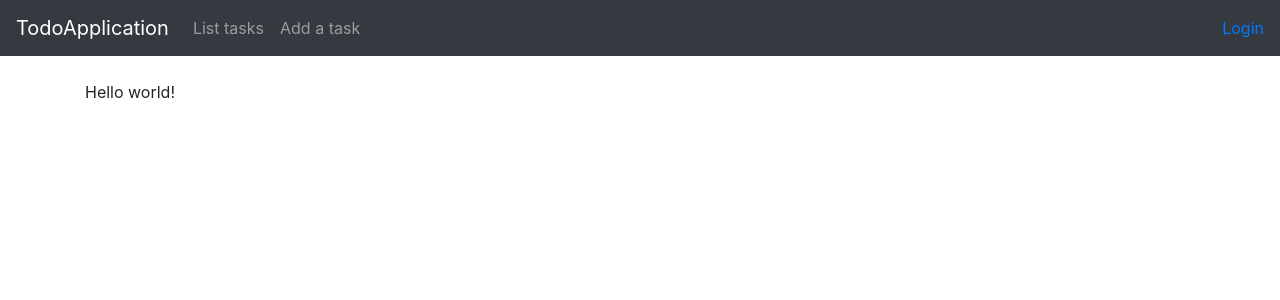
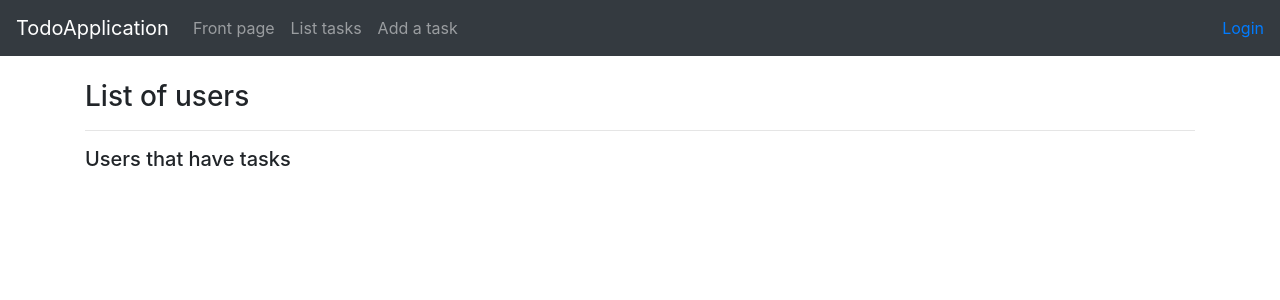
Before and after one commit to aarekr/todoApp, a Flask app: template application/templates/index.html in a window 1280 px wide. Shown: the top 300 px of the page. Run offline with Flask 2, Linux system fonts and the light colour scheme; the template is opened without the code that fills it, so the values that code supplies are empty; some libraries are stand-ins or nearby versions.

```diff
--- a/application/templates/index.html
+++ b/application/templates/index.html
@@ -1,22 +1,19 @@
 {% extends "layout.html" %}
 
 {% block body %}
-  <p>
-    Hello world!
-  </p>
+  <h3>List of users</h3> <hr>
+
+
+  <h5>Users that have tasks</h5>
+
+
 {% if needs_tasks is defined %}
-<p>
-  The following users need work:
-</p>
-
-<ul>
-  {% for user in needs_tasks %}
-  <li>
-    {{user.id}} {{user.name}}
-  </li>
-  {% endfor %}
-</ul>
-
+  <h5>The following users need work: </h5>
+  <ul>
+    {% for user in needs_tasks %}
+      <li>{{user.id}} {{user.name}}</li>
+    {% endfor %}
+  </ul>
 {% endif %}
 
 {% endblock %}
--- a/application/templates/layout.html
+++ b/application/templates/layout.html
@@ -1,4 +1,4 @@
-  <!DOCTYPE html>
+<!DOCTYPE html>
   <html>
     <head>
       <meta charset="utf-8">
@@ -16,10 +16,13 @@
 	<div class="collapse navbar-collapse" id="navbarCollapse">
           <ul class="navbar-nav mr-auto">
             <li class="nav-item">
-              <a class="nav-link" href="{{ url_for('tasks_index') }} ">List tasks</a>
+              <a class="nav-link" href="{{ url_for('index') }}">Front page</a>
             </li>
             <li class="nav-item">
-              <a class="nav-link" href="{{ url_for('tasks_form') }} ">Add a task</a>
+              <a class="nav-link" href="{{ url_for('tasks_index') }}">List tasks</a>
+            </li>
+            <li class="nav-item">
+              <a class="nav-link" href="{{ url_for('tasks_form') }}">Add a task</a>
             </li>
           </ul>
           <div class="form-inline mt-2 mt-md-0">
@@ -34,9 +37,7 @@
 
       <main role="main" class="container">
         {% block body %}
-        <p>
-        Tasks to do
-        </p>
+          <p>Tasks to do</p>
         {% endblock %}
       </main>
 
--- a/application/templates/tasks/list.html
+++ b/application/templates/tasks/list.html
@@ -12,7 +12,7 @@
       <td>{{ task.done }}</td>
       <td>
 	<form method="POST" action="{{ url_for('tasks_set_done', task_id=task.id) }}">
-	  <input type="submit" value="Change status!"/>
+	  <input type="submit" value="Change status"/>
 	</form>
       </td>
     </tr>
```
Also changed, not shown: application/tasks/views.py (+5 -3 lines), application/templates/tasks/new.html (+8 -18 lines).
